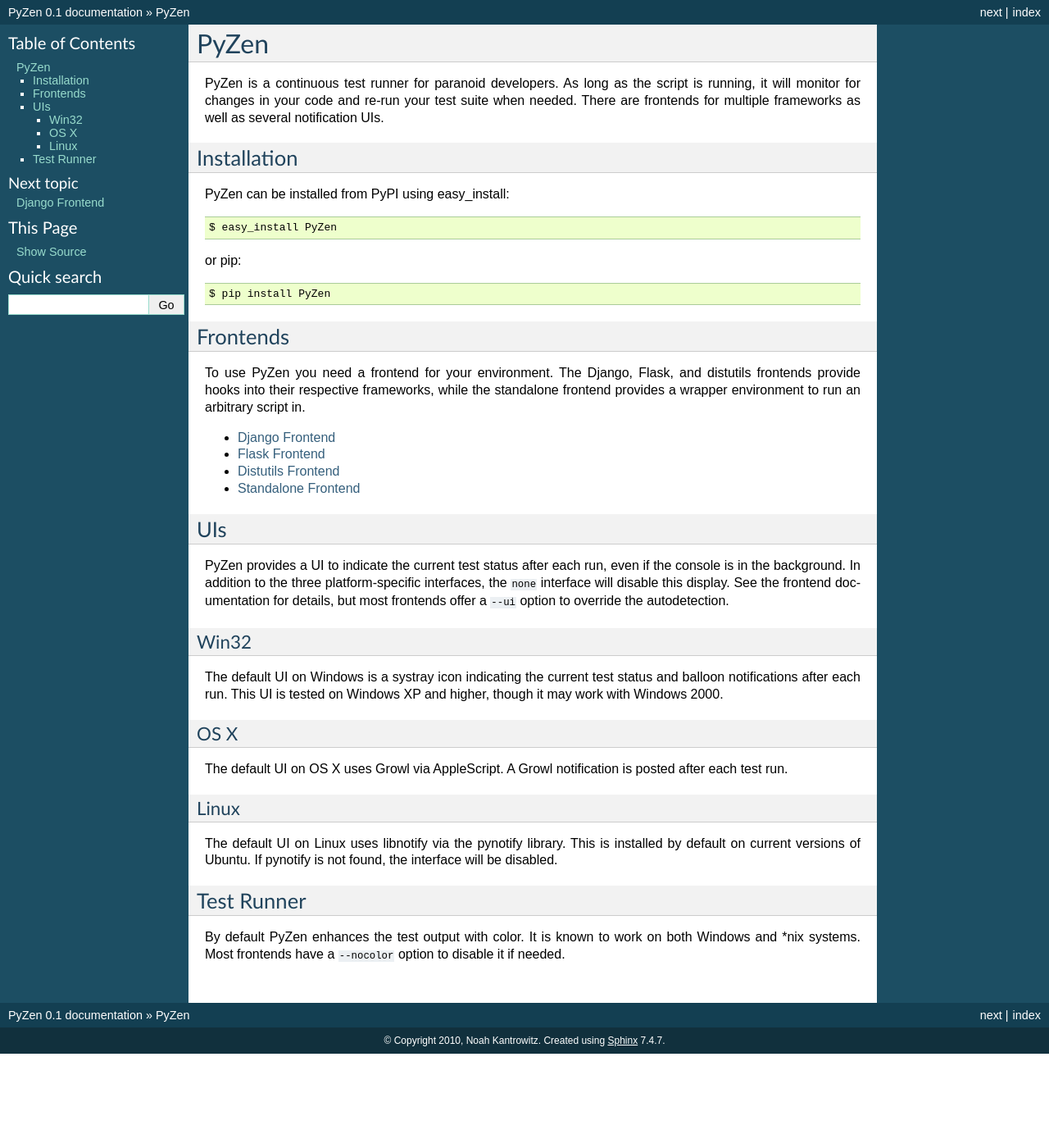
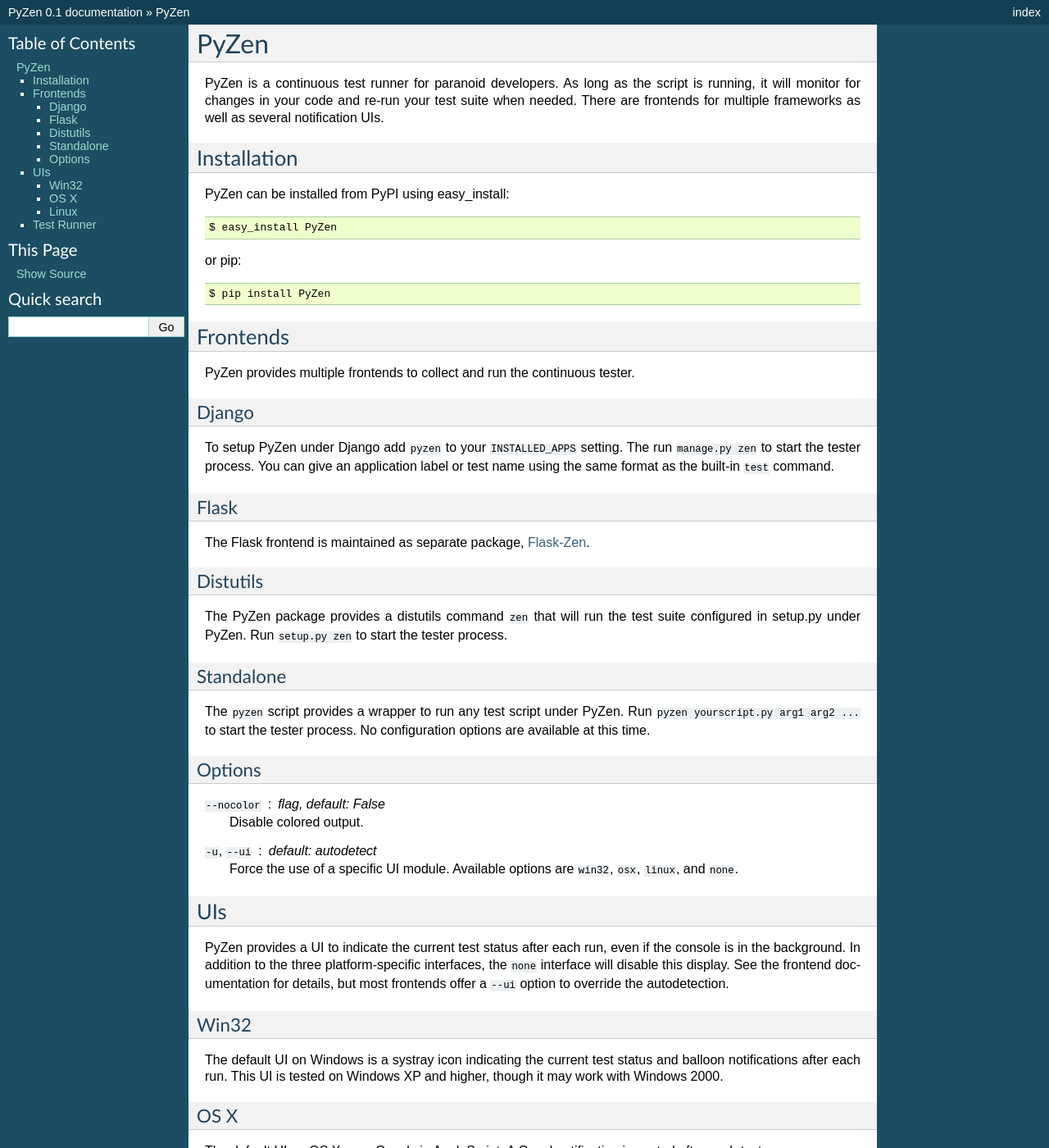
Before and after one commit to coderanger/pyzen, a Sphinx documentation site: the page built from docs/index.rst, in a window 1280 px wide and 1400 px high. Shown: the whole window at 82% size. Built offline with Sphinx 7.4.7, drawn with Linux system fonts in a browser that asks for light colours.

Commit message:
Merge the frontend docs into index.rst since they are mostly the same.

```diff
--- a/docs/frontends/flask.rst
+++ /dev/null
@@ -1,6 +0,0 @@
-Flask Frontend
-==============
-
-The Flask frontend is maintained as separate package, `Flask-Zen`_.
-
-.. _Flask-Zen: http://pypi.python.org/pypi/Flask-Zen
--- a/docs/index.rst
+++ b/docs/index.rst
@@ -21,18 +21,46 @@
 Frontends
 ---------
 
-To use PyZen you need a frontend for your environment. The Django, Flask, and
-distutils frontends provide hooks into their respective frameworks, while the
-standalone frontend provides a wrapper environment to run an arbitrary script
-in.
+PyZen provides multiple frontends to collect and run the continuous tester.
 
-.. toctree::
-    :maxdepth: 1
+Django
+~~~~~~
 
-    frontends/django
-    frontends/flask
-    frontends/distutils
-    frontends/standalone
+To setup PyZen under Django add ``pyzen`` to your ``INSTALLED_APPS`` setting.
+The run ``manage.py zen`` to start the tester process. You can give an
+application label or test name using the same format as the built-in ``test``
+command.
+
+Flask
+~~~~~
+
+The Flask frontend is maintained as separate package, `Flask-Zen`_.
+
+.. _Flask-Zen: http://pypi.python.org/pypi/Flask-Zen
+
+Distutils
+~~~~~~~~~
+
+The PyZen package provides a distutils command ``zen`` that will run the test
+suite configured in setup.py under PyZen. Run ``setup.py zen`` to start the
+tester process.
+
+Standalone
+~~~~~~~~~~
+
+The ``pyzen`` script provides a wrapper to run any test script under PyZen.
+Run ``pyzen yourscript.py arg1 arg2 ...`` to start the tester process. No
+configuration options are available at this time.
+
+Options
+~~~~~~~
+
+``--nocolor`` : *flag, default: False*
+    Disable colored output.
+
+``-u``, ``--ui`` : *default: autodetect*
+    Force the use of a specific UI module. Available options are ``win32``,
+    ``osx``, ``linux``, and ``none``.
 
 UIs
 ---
```
Also changed, not shown: docs/frontends/distutils.rst (deleted, +0 -20 lines), docs/frontends/django.rst (deleted, +0 -26 lines), docs/frontends/standalone.rst (deleted, +0 -10 lines).
